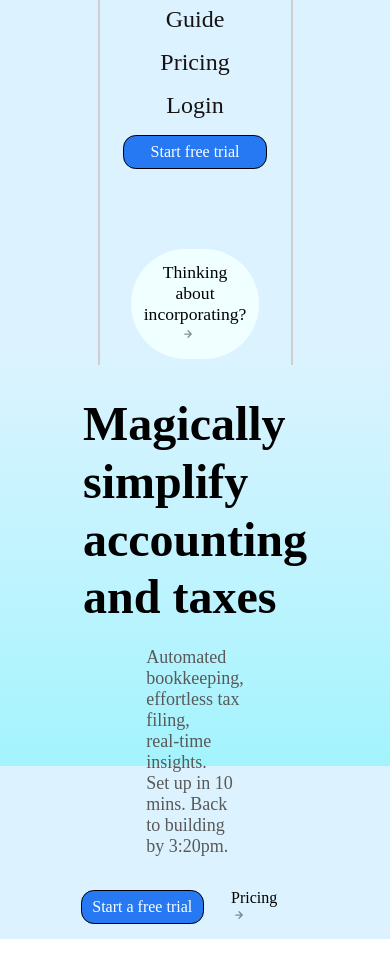
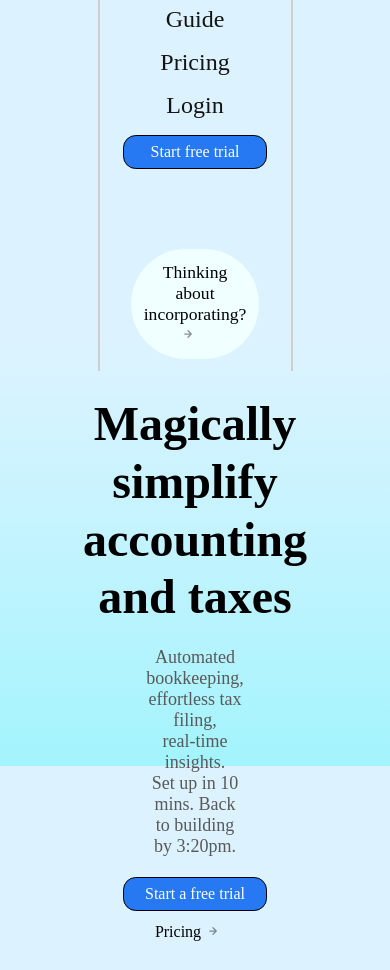
Before and after one commit to Anurag99singh/Front-end-templates.github.io, a plain HTML site: page Finta-Code/index.html in a window 390 px wide. Shown: the part 78-1048 px from the top of the page. Drawn offline with Linux system fonts and the light colour scheme.

Commit message:
some css changes

```diff
--- a/Finta-Code/index.html
+++ b/Finta-Code/index.html
@@ -42,11 +42,11 @@
               </span>
             </p>
           </div>
-          <h1>
+          <h1 class="center-align">
             Magically simplify <br />
             accounting and taxes
           </h1>
-          <p class="badge-3r">
+          <p class="badge-3r center-align">
             Automated bookkeeping, effortless tax filing, real‑time insights.
             <br />
             Set up in 10 mins. Back to building by 3:20pm.
--- a/Finta-Code/style.css
+++ b/Finta-Code/style.css
@@ -208,6 +208,13 @@
     flex-direction: column;
     row-gap: 0.4rem;
   }
+  .center-align {
+    text-align: center;
+  }
+  .hero-4l {
+    text-align: center;
+    flex-direction: column;
+  }
 }
 @media (max-width: 430px) {
   .leftLine {
```
